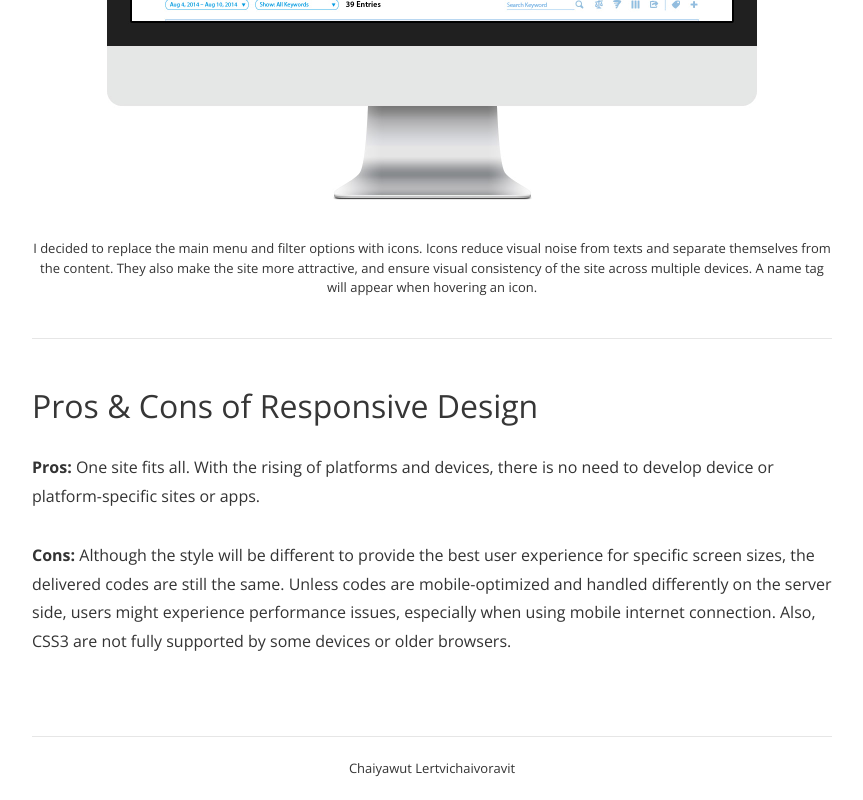
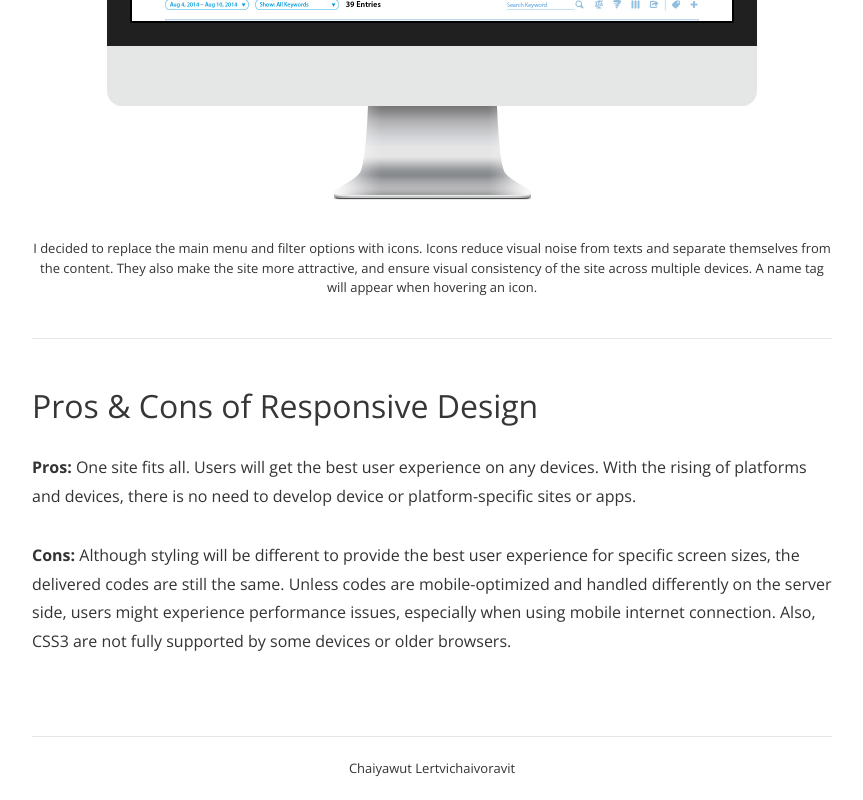
Before and after one commit to clertvic/clertvic.github.io, a plain HTML site: page BrightEdge/brightedge.html in a window 1280 px wide. Shown: the part 9274-10074 px from the top of the page, without its empty margins (208-1071 px from the left). Drawn offline with nearby package versions, Linux system fonts and the light colour scheme.

Commit message:
Updated.

```diff
--- a/BrightEdge/brightedge.html
+++ b/BrightEdge/brightedge.html
@@ -95,8 +95,8 @@
                     </figure>
                     <div class="hr"></div>
                     <h4>Pros & Cons of Responsive Design</h4>
-                    <p><b>Pros: </b>One site fits all. With the rising of platforms and devices, there is no need to develop device or platform-specific sites or apps. </p>
-                    <p><b>Cons: </b>Although the style will be different to provide the best user experience for specific screen sizes, the delivered codes are still the same. Unless codes are mobile-optimized and handled differently on the server side, users might experience performance issues, especially when using mobile internet connection. Also, CSS3 are not fully supported by some devices or older browsers.</p>
+                    <p><b>Pros: </b>One site fits all. Users will get the best user experience on any devices. With the rising of platforms and devices, there is no need to develop device or platform-specific sites or apps.</p>
+                    <p><b>Cons: </b>Although styling will be different to provide the best user experience for specific screen sizes, the delivered codes are still the same. Unless codes are mobile-optimized and handled differently on the server side, users might experience performance issues, especially when using mobile internet connection. Also, CSS3 are not fully supported by some devices or older browsers.</p>
                 </div>
             </section>
         </div>
```
